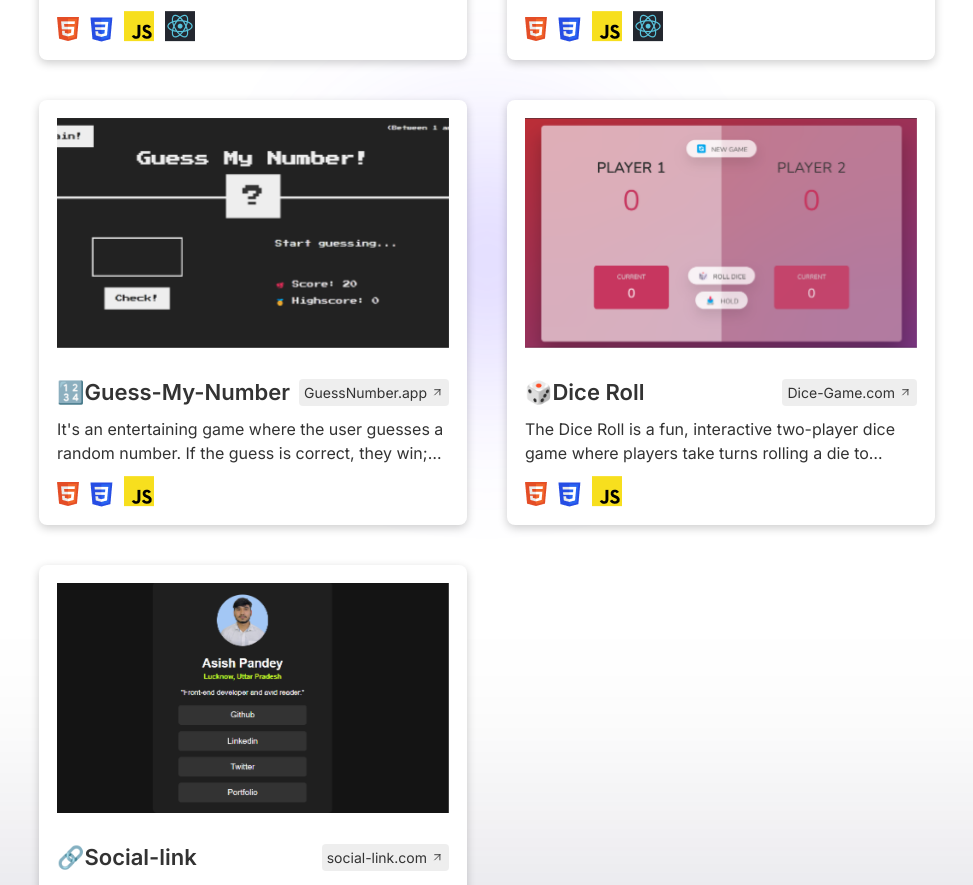
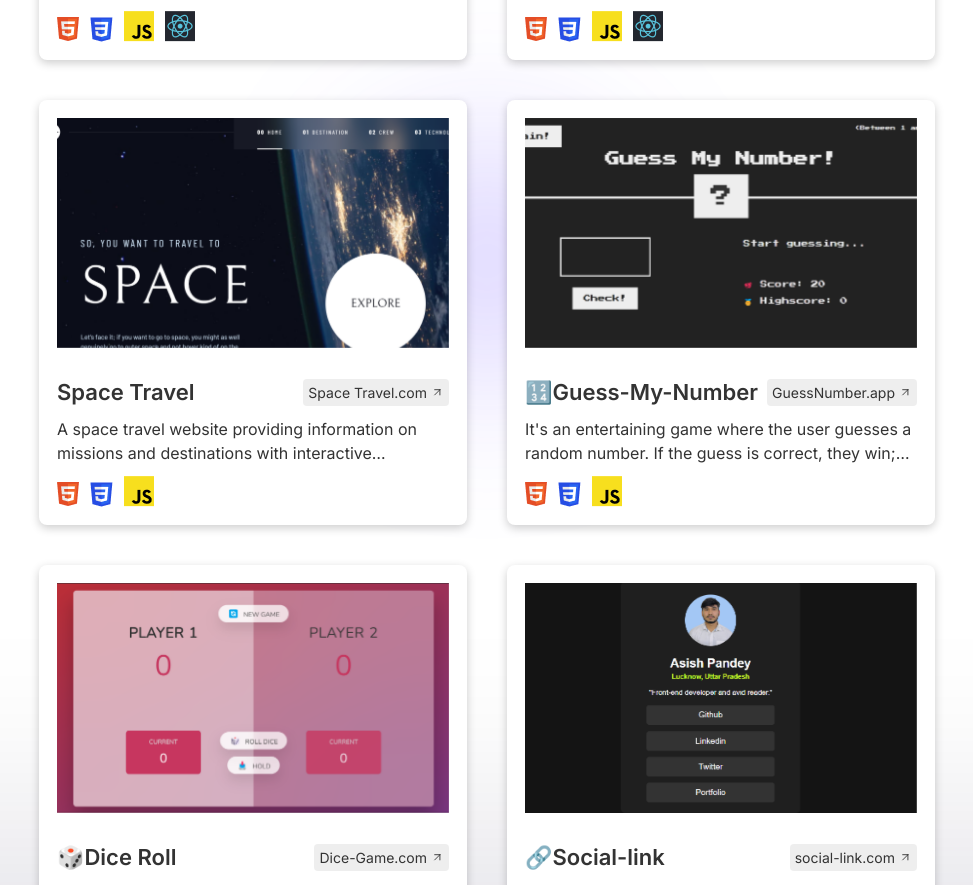
Before and after one commit to AsishPandey12/mine-portfolio, a Next.js app: page / in a window 1280 px wide. Shown: the part 1848-2733 px from the top of the page, without its empty margins (153-1126 px from the left). Built offline with nearby package versions, Linux system fonts and the light colour scheme.

Commit message:
added project and resume

```diff
--- a/app/components/Hero/Hero.js
+++ b/app/components/Hero/Hero.js
@@ -27,7 +27,7 @@ const Hero = () => {
         <Reveal initialX={-40} delay={0.4}>
           <div className="flex gap-4">
             <a
-              href="/Asish pandey resume.pdf"
+              href="/Asish_Pandey.pdf"
               className="self-center bg-primary text-white p-2.5 rounded flex gap-2.5 items-center text-sm md:self-start md:text-xl"
             >
               <img src="/file_download.svg" alt="Arrow right icon" />
--- a/data/projects.json
+++ b/data/projects.json
@@ -30,6 +30,16 @@
     ]
   },
   {
+    "thumbnail": "/Space_travel.png",
+    "title": "Space Travel",
+    "link": {
+      "label": "Space Travel.com",
+      "url": "https://www.example.com"
+    },
+    "description": "A space travel website providing information on missions and destinations with interactive animations and a responsive design for a seamless user experience",
+    "languageIcons": ["/html_icon.png", "/css_icon.png", "js_icon.png"]
+  },
+  {
     "thumbnail": "/Guess-my-number.png",
     "title": "🔢Guess-My-Number",
     "link": {
```
Also changed, not shown: public/Space_travel.png (added), 1 other file (tests, documents, lock files or other folders).
